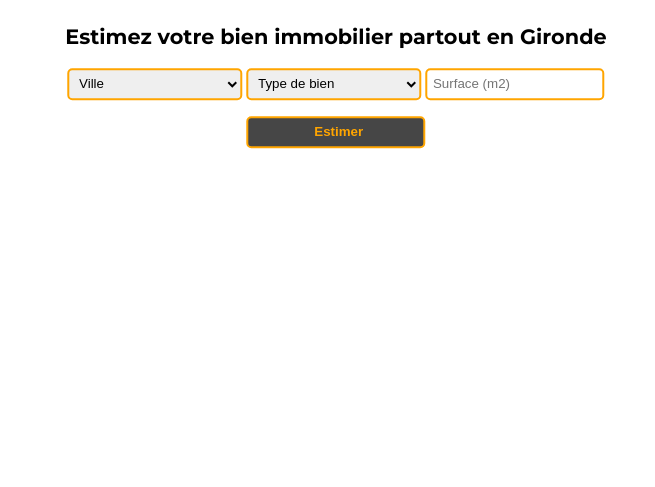
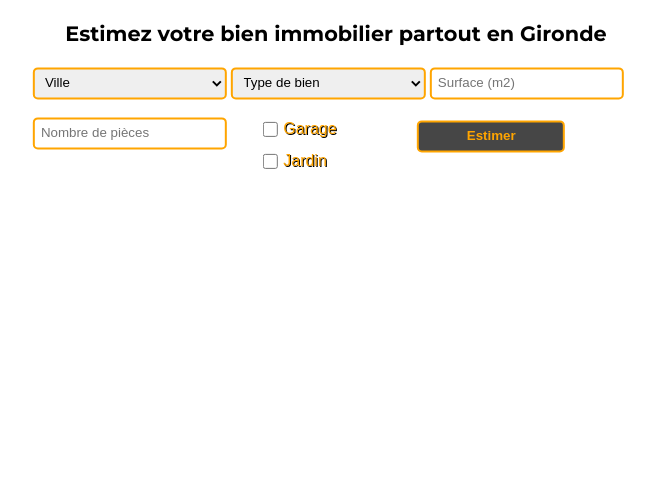
Before and after one commit to Mathieu004/com, a plain HTML site: page index.html in a window 1280 px wide. Shown: the part 313-800 px from the top of the page, without its empty margins (304-959 px from the left). Drawn offline with Linux system fonts and the light colour scheme.

Commit message:
full front

```diff
--- a/app.js
+++ b/app.js
@@ -46,15 +46,16 @@ document.querySelector('.but').addEventListener('click', function() {
     const ville = document.querySelector('.ville');
     const surfaceH = document.querySelector('.surface');
     const prix = document.querySelector('.prixfinal');
+    const pieces = document.querySelector('.pieces');
 
     const surface = document.querySelector('input[type="text"][placeholder="Surface (m2)"]');
     const surfaceValue = surface.value;
-    //const propertyRooms = parseInt(document.getElementById('property-rooms').value);
+    const piecesValue = parseInt(document.getElementById('property-rooms').value);
     const typeBienValue = document.getElementById('property-type').value;
     const villeValue = document.getElementById('property-city').value;
     let baseEstimation = 1000;
 
-    if (typeBienValue === 'maison' || typeBienValue === 'appartement' && villeValue != 'ville' && villeValue != '--' && typeBienValue != 'Type de bien' && typeBienValue != '--'&& surfaceValue != '') {
+    if (typeBienValue === 'maison' || typeBienValue === 'appartement' && villeValue != 'ville' && villeValue != '--' && typeBienValue != 'Type de bien' && typeBienValue != '--'&& surfaceValue != '' && piecesValue > 0) {
         resultat.classList.remove('hidden2');
 
         if (typeBienValue === 'maison') {
@@ -71,7 +72,7 @@ document.querySelector('.but').addEventListener('click', function() {
             image.src = 'maison.jpg';
             document.querySelector('#bien').textContent = 'Maison';
 
-            prix.textContent = baseEstimation * surfaceValue /*+ propertyRooms*/ * 5000;
+            prix.textContent = baseEstimation * surfaceValue + piecesValue * 5000;
         } else if (typeBienValue === 'appartement') {
             baseEstimation *= 1.5;
             if (citySquareMeterPrices[villeValue]) {
@@ -84,7 +85,8 @@ document.querySelector('.but').addEventListener('click', function() {
             image.src = 'appartement.png';
             document.querySelector('#bien').textContent = 'Appartement';
 
-            prix.textContent = baseEstimation * surfaceValue /*+ propertyRooms*/ * 5000;
+            prix.textContent = baseEstimation * surfaceValue + piecesValue * 5000;
+            pieces.textContent = piecesValue;
         }
 
 
--- a/index.html
+++ b/index.html
@@ -50,9 +50,23 @@
         </select>
 
         <input type="text" placeholder="Surface (m2)">
+
+        <input type="number" id="property-rooms" name="property-rooms" placeholder="Nombre de pièces"><div class="option">
+
+        <div>
+            <div class="toto">
+              <input class="carre" type="checkbox" id="has-garage" name="has-garage">
+              <label for="has-garage">Garage</label>
+            </div>
+
+            <div class="toto">
+              <input class="carre" type="checkbox" id="has-garden" name="has-garden">
+              <label for="has-garden">Jardin</label>
+            </div>
+        </div>
+
         <input class="but" type="submit" value="Estimer">
 
-        </form>
       </div>
     </div>
   </div>
@@ -68,7 +82,8 @@
 
         <div class="box2">
           <h1>Ville : <span class="ville"></span></h1>
-          <h1>Surface habitable: <span class="surface"></span> m<sup>2</sup></h1>
+          <h1>Surface habitable : <span class="surface"></span> m<sup>2</sup></h1>
+          <h1>Nombre de pièces : <span class="pieces"></span></h1>
         </div>
       </div>
 
--- a/style.css
+++ b/style.css
@@ -176,13 +176,12 @@ html {
 
 .inputs {
   align-items: center;
-  text-align: center;
   padding: 0;
 }
 
 .inputs input {
   border: solid 2px orange;
-  width: 32.8%;
+  width: 32%;
   height: 4vh;
   border-radius: 5px;
   padding-left: 1%;
@@ -198,10 +197,38 @@ html {
   margin-bottom: 3%;
 }
 
+.inputs .option {
+  position: absolute;
+  top: 80%;
+  left: 38%;
+}
+
+.inputs .option .toto label {
+  color: orange;
+  text-shadow: black 1px 1px;
+}
+
+.inputs .carre {
+  width: 15px;
+  padding: 0;
+  margin: 0;
+  margin-right: 5px;
+}
+
+.toto {
+  display: flex;
+  align-items: center;
+  text-align: center;
+}
+
 .inputs .but {
   background-color: rgba(0, 0, 0, 0.724);
   color: orange;
   font-weight: bold;
+  position: absolute;
+  top: 10%;
+  left: 210%;
+  width: 11.5vw;
 }
 
 .inputs .but:hover {
```
Lines whose indentation alone changed are shown as unchanged.
